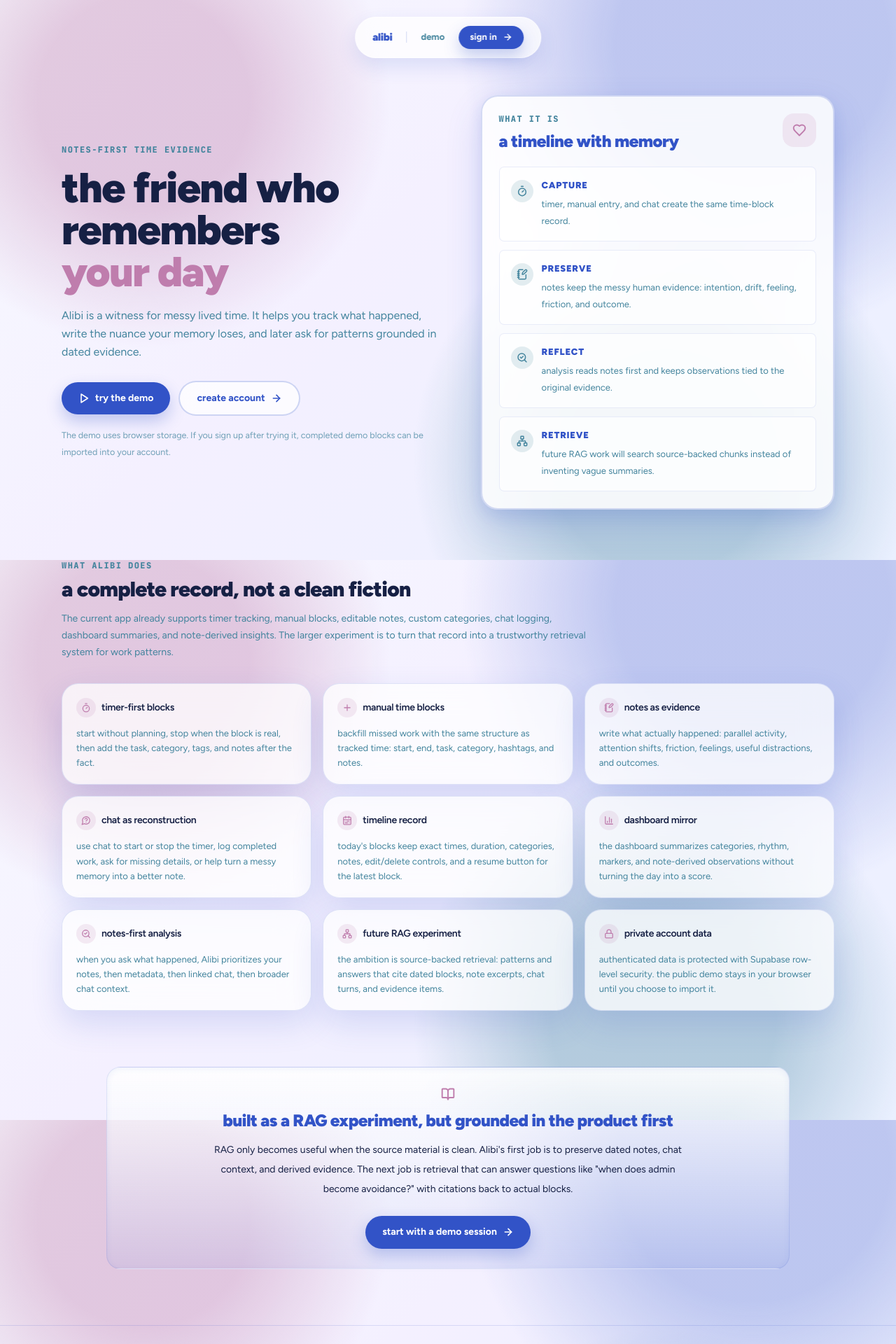
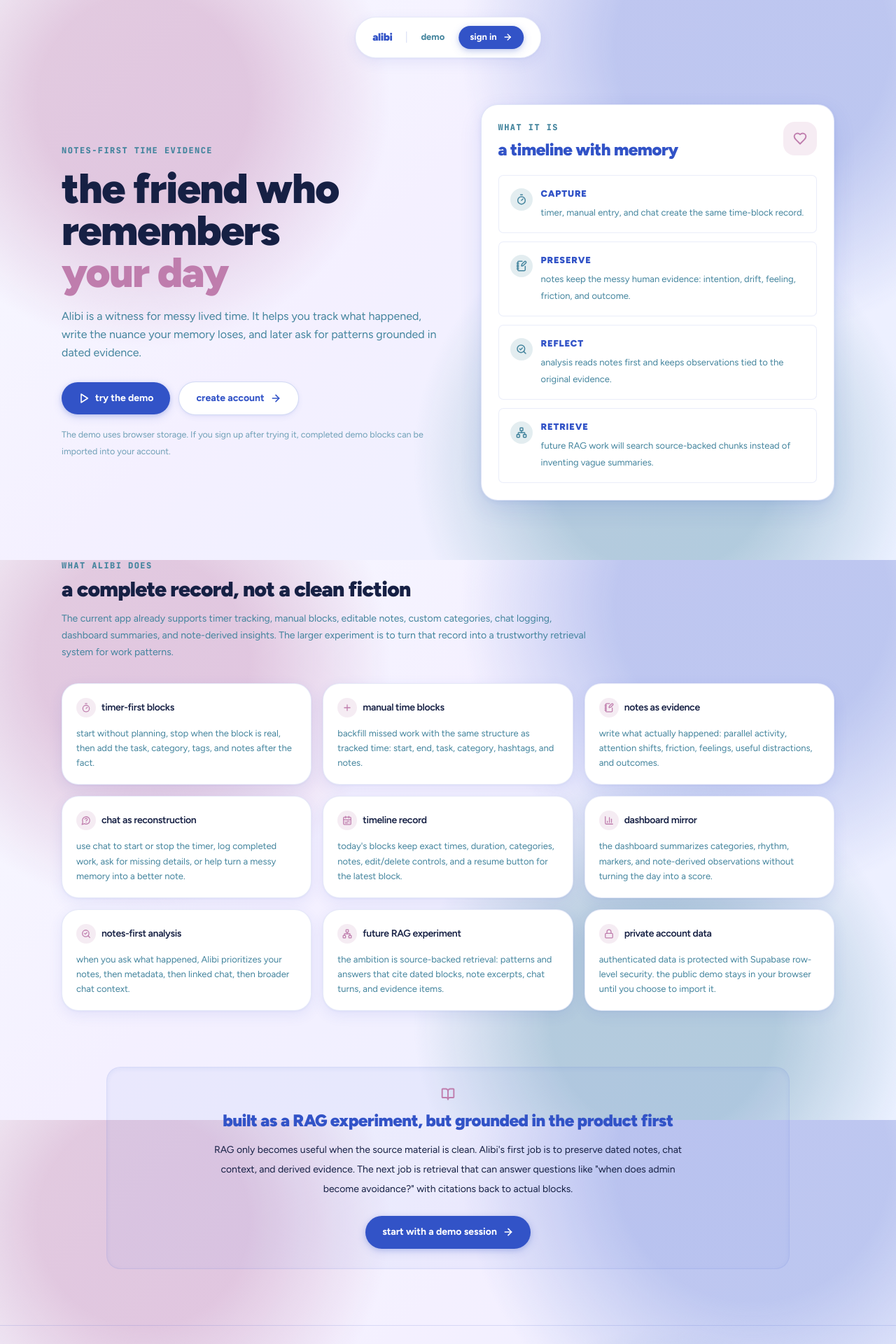
Before and after one commit to yewen-jin/alibi-coach, a Next.js app: page / in a window 1280 px wide. Shown: the top 1920 px of the page at 70% size. Built offline with nearby package versions, Linux system fonts and the light colour scheme.

Commit message:
component style consistency fix

```diff
--- a/app/demo/page.tsx
+++ b/app/demo/page.tsx
@@ -679,7 +679,7 @@
           </div>
         </nav>
 
-        <section className="rounded-2xl border-2 border-alibi-lavender/25 bg-white/60 px-4 py-3 text-sm font-semibold leading-6 text-alibi-teal">
+        <section className="rounded-2xl border border-alibi-lavender/20 bg-alibi-lavender/8 px-4 py-3 text-sm font-semibold leading-6 text-alibi-teal">
           Demo data is stored in localStorage on this device. After sign-up, the real app can import
           completed demo blocks into your account.
         </section>
@@ -698,9 +698,9 @@
                 </div>
                 <div
                   className={cn(
-                    "flex h-14 w-14 items-center justify-center rounded-2xl border-2",
+                    "flex h-14 w-14 items-center justify-center rounded-2xl border",
                     activeTimer
-                      ? "border-alibi-pink/30 bg-alibi-pink/20 text-alibi-pink"
+                      ? "border-alibi-pink/25 bg-alibi-pink/15 text-alibi-pink"
                       : "border-alibi-teal/25 bg-alibi-teal/15 text-alibi-teal",
                   )}
                 >
@@ -742,7 +742,7 @@
             {error && (
               <div
                 role="alert"
-                className="rounded-2xl border-2 border-alibi-pink/25 bg-alibi-pink/10 px-4 py-3 text-sm font-semibold text-alibi-pink"
+                className="rounded-2xl border border-alibi-pink/20 bg-alibi-pink/8 px-4 py-3 text-sm font-semibold text-alibi-pink"
               >
                 {error}
               </div>
@@ -855,7 +855,7 @@
         </div>
       </div>
 
-      <div className="mt-4 flex max-h-80 min-h-44 flex-col gap-3 overflow-y-auto rounded-3xl border-2 border-alibi-lavender/25 bg-alibi-lavender/10 p-3">
+      <div className="mt-4 flex max-h-80 min-h-44 flex-col gap-3 overflow-y-auto alibi-inset p-3">
         {messages.length === 0 ? (
           <p className="mt-auto text-sm font-semibold leading-6 text-alibi-teal">
             nothing here yet.
@@ -868,7 +868,7 @@
                 "max-w-[88%] wrap-break-words rounded-2xl px-3 py-2 text-sm font-semibold leading-6 shadow-sm",
                 message.role === "user"
                   ? "ml-auto bg-alibi-blue text-white"
-                  : "mr-auto bg-white/85 text-alibi-ink",
+                  : "mr-auto bg-white text-alibi-ink shadow-[0_1px_3px_rgba(50,83,199,0.06)]",
               )}
             >
               <p className="whitespace-pre-wrap">{message.text}</p>
@@ -885,7 +885,7 @@
           ))
         )}
         {pending && (
-          <div className="mr-auto inline-flex items-center gap-2 rounded-2xl bg-white/85 px-3 py-2 text-sm font-semibold text-alibi-teal">
+          <div className="mr-auto inline-flex items-center gap-2 rounded-2xl bg-white px-3 py-2 text-sm font-semibold text-alibi-teal shadow-[0_1px_3px_rgba(50,83,199,0.06)]">
             <Loader2 className="h-4 w-4 animate-spin" />
             thinking.
           </div>
@@ -1127,7 +1127,7 @@
 
       <div className="mt-5">
         {blocks.length === 0 ? (
-          <div className="flex min-h-72 items-center justify-center rounded-3xl border-2 border-dashed border-alibi-lavender/60 bg-alibi-lavender/10 px-6 text-center text-sm font-semibold leading-6 text-alibi-teal">
+          <div className="flex min-h-72 items-center justify-center rounded-3xl border border-dashed border-alibi-lavender/40 bg-alibi-lavender/10 px-6 text-center text-sm font-semibold leading-6 text-alibi-teal">
             no completed blocks for today yet.
           </div>
         ) : (
@@ -1139,7 +1139,7 @@
               return (
                 <li
                   key={block.id}
-                  className="grid gap-3 rounded-3xl border-2 border-alibi-lavender/25 bg-white/80 p-4 shadow-[0_10px_24px_rgba(50,83,199,0.09)] transition hover:-translate-y-0.5 hover:border-alibi-pink/35 sm:grid-cols-[7.5rem_minmax(0,1fr)_auto]"
+                  className="grid gap-3 rounded-3xl border border-alibi-lavender/20 bg-white p-4 shadow-[0_1px_3px_rgba(50,83,199,0.06),0_6px_20px_rgba(50,83,199,0.09)] transition hover:-translate-y-0.5 hover:border-alibi-pink/30 sm:grid-cols-[7.5rem_minmax(0,1fr)_auto]"
                 >
                   <div className="font-mono text-sm font-semibold leading-6 text-alibi-teal">
                     <div>{formatTime(block.started_at)}</div>
--- a/app/globals.css
+++ b/app/globals.css
@@ -81,45 +81,84 @@
   }
 }
 
+/*
+  ─── Alibi surface hierarchy ──────────────────────────────────────────────────
+  Border radius scale:
+    rounded-3xl (24px)  — primary cards, nav pill, large panels
+    rounded-2xl (16px)  — buttons, inputs, dropdowns, block items, form elements
+    rounded-full        — pill nav links, icon buttons, chips, color dots
+
+  Shadow system (no glass/backdrop-blur — surfaces are solid white):
+    Lift   — outer diffuse shadow, cards and nav. Two layers: close + spread.
+    Pop    — stronger lift for the primary focus card.
+    Press  — inner shadow only, for recessed/inset surfaces and inputs.
+    Button — compact colored shadow under filled buttons.
+
+  Border: always `border` (1px). No `border-2`.
+  Background: `bg-white` for cards. `bg-alibi-lavender/10` for inset areas.
+  ──────────────────────────────────────────────────────────────────────────── */
+
 @layer components {
   .alibi-page {
     @apply min-h-screen text-alibi-ink;
   }
 
+  /* Primary card — main panels, sections */
   .alibi-card {
-    @apply rounded-3xl border border-alibi-blue/15 bg-white/75 shadow-[0_18px_45px_rgba(50,83,199,0.16)] backdrop-blur-xl;
+    @apply rounded-3xl border border-alibi-blue/12 bg-white
+      shadow-[0_1px_3px_rgba(50,83,199,0.06),0_6px_20px_rgba(50,83,199,0.09)];
   }
 
+  /* Elevated card — the primary focus element on a page */
   .alibi-card-pop {
-    @apply rounded-3xl border-2 border-alibi-blue/20 bg-white/85 shadow-[0_8px_20px_rgba(50,83,199,0.10),0_22px_50px_rgba(50,83,199,0.18)] backdrop-blur-xl;
+    @apply rounded-3xl border border-alibi-blue/15 bg-white
+      shadow-[0_2px_6px_rgba(50,83,199,0.08),0_12px_32px_rgba(50,83,199,0.12)];
   }
 
+  /* Nav bar — full-radius, same lift as .alibi-card */
   .alibi-pill {
-    @apply rounded-full border border-white/70 bg-white/75 shadow-[0_12px_28px_rgba(50,83,199,0.14)] backdrop-blur-xl;
+    @apply rounded-full border border-alibi-blue/12 bg-white
+      shadow-[0_1px_3px_rgba(50,83,199,0.06),0_6px_20px_rgba(50,83,199,0.09)];
   }
 
-  .alibi-input {
-    @apply rounded-2xl border-2 border-alibi-lavender/45 bg-white/80 px-3 text-base text-alibi-ink outline-none transition focus:border-alibi-pink focus:ring-4 focus:ring-alibi-pink/15;
+  /* Recessed surface — chat areas, receipt blocks, quoted panels */
+  .alibi-inset {
+    @apply rounded-[20px] border border-alibi-blue/10 bg-alibi-lavender/10
+      shadow-[inset_0_2px_6px_rgba(50,83,199,0.08)];
   }
 
-  .alibi-button-primary {
-    @apply rounded-2xl bg-alibi-blue px-4 font-bold text-white shadow-[0_10px_22px_rgba(50,83,199,0.28)] transition hover:-translate-y-0.5 hover:bg-alibi-pink disabled:translate-y-0 disabled:opacity-55;
+  /* Input field — recessed, inner shadow to feel pressed in */
+  .alibi-input {
+    @apply rounded-2xl border border-alibi-lavender/40 bg-white px-3 text-base
+      text-alibi-ink outline-none transition
+      shadow-[inset_0_1px_3px_rgba(50,83,199,0.07)]
+      focus:border-alibi-pink focus:ring-2 focus:ring-alibi-pink/20;
   }
 
-  .alibi-button-secondary {
-    @apply rounded-2xl border-2 border-alibi-lavender/45 bg-white/75 px-4 font-bold text-alibi-blue transition hover:-translate-y-0.5 hover:border-alibi-pink hover:text-alibi-pink disabled:translate-y-0 disabled:opacity-55;
+  /* Filled primary button */
+  .alibi-button-primary {
+    @apply rounded-2xl bg-alibi-blue px-4 font-bold text-white transition
+      shadow-[0_2px_6px_rgba(50,83,199,0.20),0_4px_14px_rgba(50,83,199,0.16)]
+      hover:-translate-y-0.5 hover:bg-alibi-pink
+      disabled:translate-y-0 disabled:opacity-55;
   }
 
-  .alibi-chip {
-    @apply rounded-full bg-alibi-lavender/25 px-2.5 py-1 font-mono text-xs font-bold text-alibi-blue;
+  /* Ghost secondary button */
+  .alibi-button-secondary {
+    @apply rounded-2xl border border-alibi-lavender/40 bg-white px-4 font-bold
+      text-alibi-blue transition
+      shadow-[0_1px_3px_rgba(50,83,199,0.06),0_3px_8px_rgba(50,83,199,0.07)]
+      hover:-translate-y-0.5 hover:border-alibi-pink hover:text-alibi-pink
+      disabled:translate-y-0 disabled:opacity-55;
   }
 
-  /* Inset surface — receipts, quoted blocks, chat message areas. */
-  .alibi-inset {
-    @apply rounded-[20px] border border-alibi-blue/15 bg-gradient-to-b from-white/90 to-alibi-lavender/15 shadow-[inset_0_2px_8px_rgba(50,83,199,0.08)];
+  /* Inline badge / tag */
+  .alibi-chip {
+    @apply rounded-full bg-alibi-lavender/20 px-2.5 py-1 font-mono text-xs
+      font-bold text-alibi-blue;
   }
 
-  /* Small uppercase label — section badges, tab labels, status tags. */
+  /* Uppercase section label */
   .alibi-label {
     @apply font-mono text-xs font-black uppercase tracking-[0.12em] text-alibi-teal;
   }
--- a/components/timer-tracker-app.tsx
+++ b/components/timer-tracker-app.tsx
@@ -147,13 +147,6 @@
   createdAt: string;
 };
 
-function isLegacyCompanionStatusMessage(message: ChatMessage) {
-  return (
-    message.role === "assistant" &&
-    message.text.trim().toLowerCase() === "one more detail."
-  );
-}
-
 interface TimerTrackerAppProps {
   userEmail: string | null;
   initialCompanionThread?: CompanionThreadState;
@@ -362,12 +355,6 @@
   };
 }
 
-function companionMessagesToChatMessages(messages: CompanionMessage[]) {
-  return messages
-    .map(companionMessageToChatMessage)
-    .filter((message) => !isLegacyCompanionStatusMessage(message));
-}
-
 export function TimerTrackerApp({
   userEmail,
   initialCompanionThread,
@@ -383,7 +370,7 @@
   const [activeCompanionThread, setActiveCompanionThread] =
     useState<CompanionThreadState | null>(initialCompanionThread ?? null);
   const [chatMessages, setChatMessages] = useState<ChatMessage[]>(() =>
-    companionMessagesToChatMessages(initialCompanionThread?.messages ?? []),
+    (initialCompanionThread?.messages ?? []).map(companionMessageToChatMessage),
   );
   const [demoImportBlocks, setDemoImportBlocks] = useState<DemoStoredBlock[]>(
     [],
@@ -682,7 +669,7 @@
 
   const showCompanionThread = useCallback((thread: CompanionThreadState) => {
     setActiveCompanionThread(thread);
-    setChatMessages(companionMessagesToChatMessages(thread.messages));
+    setChatMessages(thread.messages.map(companionMessageToChatMessage));
   }, []);
 
   const handleOpenGeneralCompanionThread = useCallback(async () => {
@@ -750,7 +737,7 @@
         };
         const reconcileMessages = () => {
           if (Array.isArray(result.messages) && result.messages.length > 0) {
-            setChatMessages(companionMessagesToChatMessages(result.messages));
+            setChatMessages(result.messages.map(companionMessageToChatMessage));
           }
           setActiveCompanionThread({
             conversation: result.conversation,
```
Also changed, not shown: 1 other file (tests, documents, lock files or other folders).
